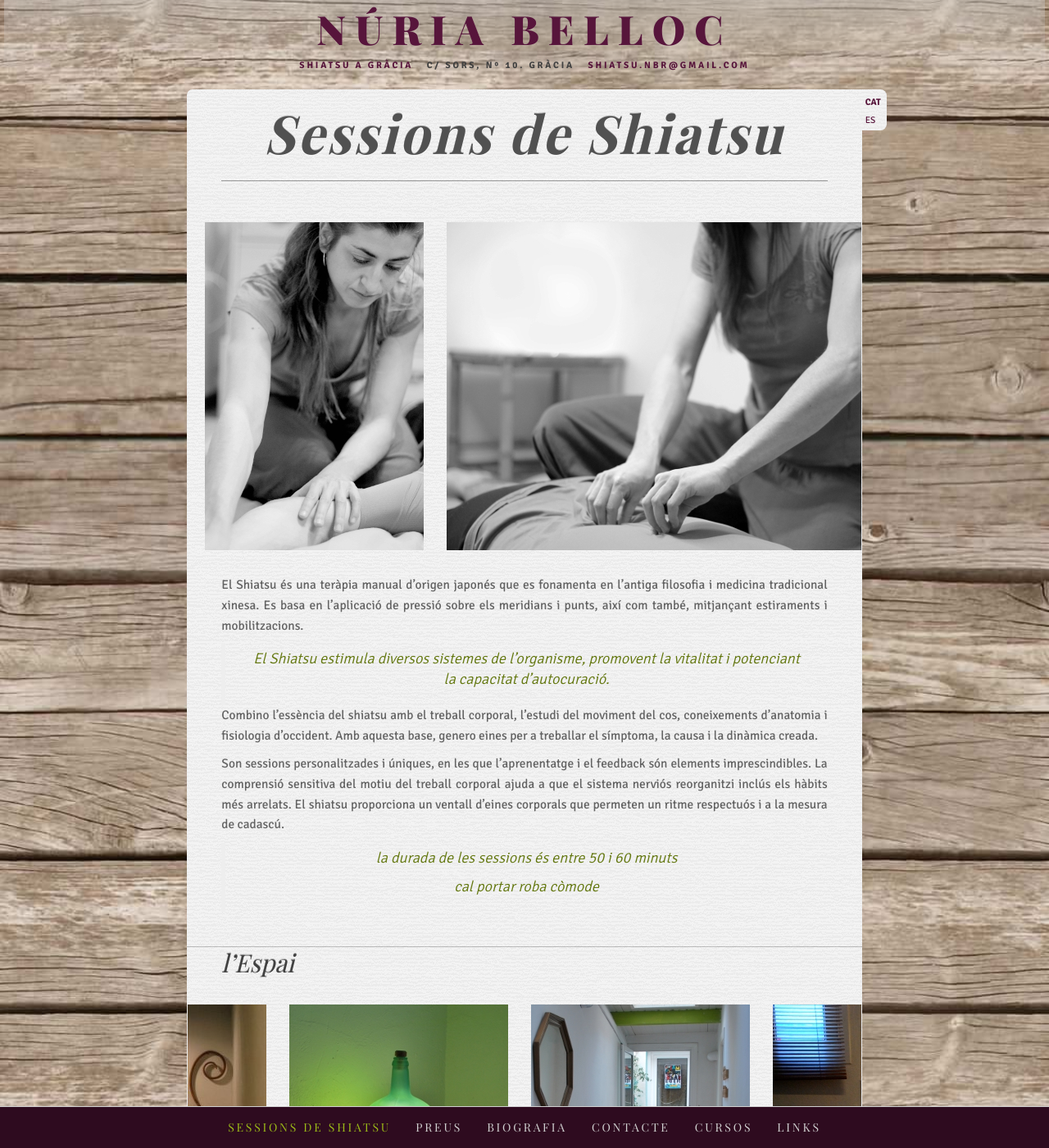
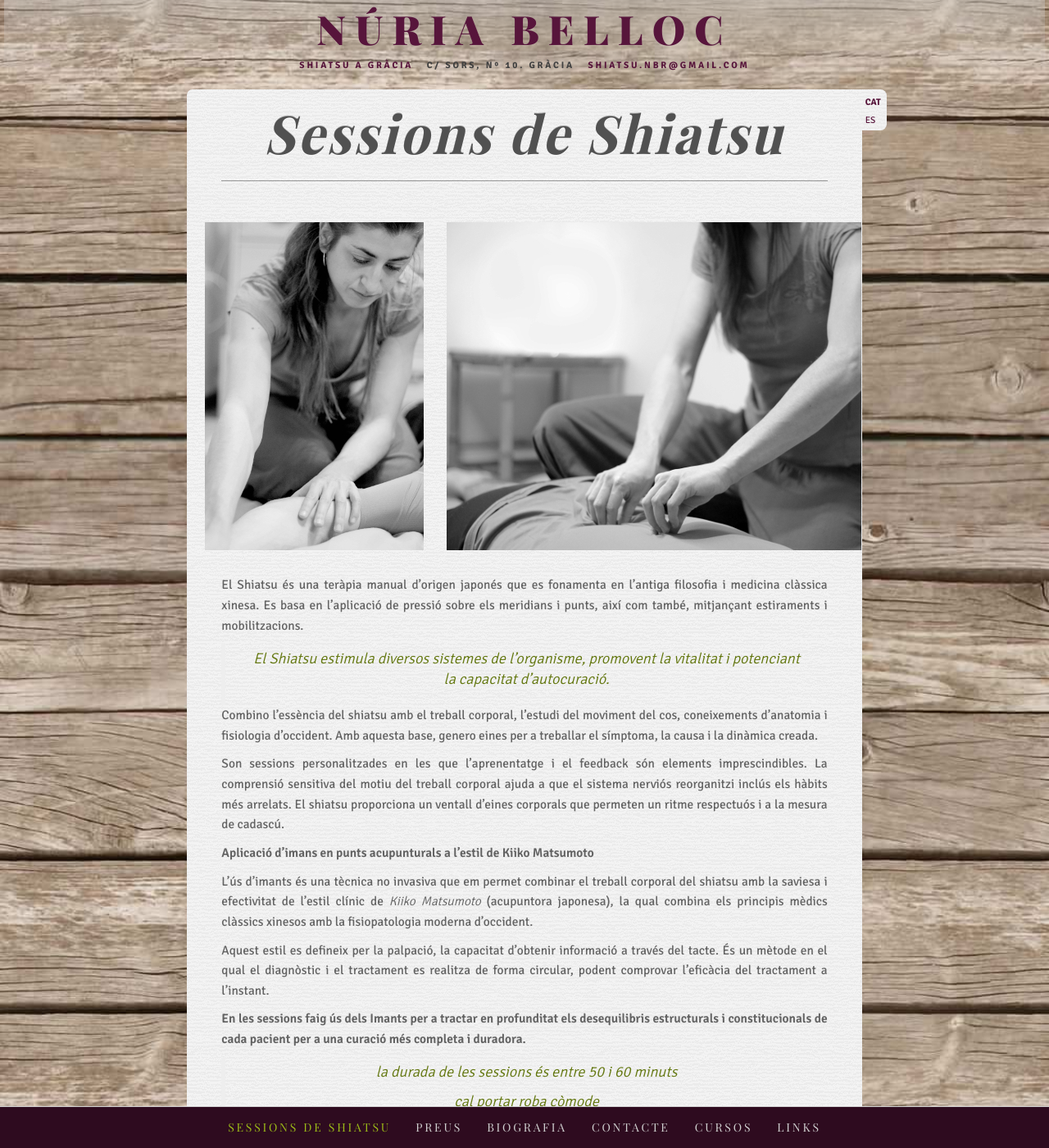
Before and after one commit to agustibr/shiatsu.nuriabelloc.com, a Jekyll site: the page built from cat/1-sessions.md, in a window 1280 px wide and 1400 px high. Shown: the whole window at 82% size. Built offline with Jekyll 4.4.1, drawn with Linux system fonts in a browser that asks for light colours; some web fonts are replaced.

Commit message:
Updated 1-sessions.md

```diff
--- a/cat/1-sessions.md
+++ b/cat/1-sessions.md
@@ -4,22 +4,48 @@ description: "Sessions de Shiatsu a Gràcia, Barcelona."
 menu: true
 permalink: /
 sibling: sessions
-shiatsuCarousel: ['sessio-shiatsu-nuriabelloc-01.jpg','sessio-shiatsu-nuriabelloc-02.jpg','sessio-shiatsu-nuriabelloc-03.jpg','sessio-shiatsu-nuriabelloc-04.jpg','sessio-shiatsu-nuriabelloc-05.jpg','sessio-shiatsu-nuriabelloc-06.jpg','sessio-shiatsu-nuriabelloc-07.jpg','sessio-shiatsu-nuriabelloc-08.jpg','sessio-shiatsu-nuriabelloc-09.jpg','sessio-shiatsu-nuriabelloc-10.jpg']
-espaiCarousel: ['logo-nuriabelloc-shiatsu.jpg','espai-nuriabelloc-01.jpg','espai-nuriabelloc-02.jpg','espai-nuriabelloc-03.jpg','espai-nuriabelloc-04.jpg','espai-nuriabelloc-05.jpg']
+shiatsuCarousel:
+  - "sessio-shiatsu-nuriabelloc-01.jpg"
+  - "sessio-shiatsu-nuriabelloc-02.jpg"
+  - "sessio-shiatsu-nuriabelloc-03.jpg"
+  - "sessio-shiatsu-nuriabelloc-04.jpg"
+  - "sessio-shiatsu-nuriabelloc-05.jpg"
+  - "sessio-shiatsu-nuriabelloc-06.jpg"
+  - "sessio-shiatsu-nuriabelloc-07.jpg"
+  - "sessio-shiatsu-nuriabelloc-08.jpg"
+  - "sessio-shiatsu-nuriabelloc-09.jpg"
+  - "sessio-shiatsu-nuriabelloc-10.jpg"
+espaiCarousel:
+  - "logo-nuriabelloc-shiatsu.jpg"
+  - "espai-nuriabelloc-01.jpg"
+  - "espai-nuriabelloc-02.jpg"
+  - "espai-nuriabelloc-03.jpg"
+  - "espai-nuriabelloc-04.jpg"
+  - "espai-nuriabelloc-05.jpg"
 redirect_from:
   - sessions/
 order: 1
+published: true
 ---
+
 
 {% include carousel.html imgs=page.shiatsuCarousel %}
 
-El Shiatsu és una teràpia manual d’origen japonés que es fonamenta en l'antiga filosofia i medicina tradicional xinesa. Es basa en l'aplicació de pressió sobre els meridians i punts, així com també, mitjançant estiraments i mobilitzacions.
+El Shiatsu és una teràpia manual d’origen japonés que es fonamenta en l'antiga filosofia i medicina clàssica xinesa. Es basa en l'aplicació de pressió sobre els meridians i punts, així com també, mitjançant estiraments i mobilitzacions.
 
 > El Shiatsu estimula diversos sistemes de l'organisme, promovent la vitalitat i potenciant la capacitat d'autocuració.
 
 Combino l'essència del shiatsu amb el treball corporal, l’estudi del moviment del cos, coneixements d’anatomia i fisiologia d’occident. Amb aquesta base, genero eines per a treballar el símptoma, la causa i la dinàmica creada.
 
-Son sessions personalitzades i úniques, en les que l’aprenentatge i el feedback són elements imprescindibles. La comprensió sensitiva del motiu del treball corporal ajuda a que el sistema nerviós reorganitzi inclús els hàbits més arrelats. El shiatsu proporciona un ventall d’eines corporals que permeten un ritme respectuós i a la mesura de cadascú.
+Son sessions personalitzades en les que l’aprenentatge i el feedback són elements imprescindibles. La comprensió sensitiva del motiu del treball corporal ajuda a que el sistema nerviós reorganitzi inclús els hàbits més arrelats. El shiatsu proporciona un ventall d’eines corporals que permeten un ritme respectuós i a la mesura de cadascú.
+
+**Aplicació d'imans en punts acupunturals a l'estil de Kiiko Matsumoto**
+
+L'ús d'imants és una tècnica no invasiva que em permet combinar el treball corporal del shiatsu amb la saviesa i efectivitat de l'estil clínic de _Kiiko Matsumoto_ (acupuntora japonesa), la qual combina els principis mèdics clàssics xinesos amb la fisiopatologia moderna d'occident.
+
+Aquest estil es defineix per la palpació, la capacitat d'obtenir informació a través del tacte. És un mètode en el qual el diagnòstic i el tractament es realitza de forma circular, podent comprovar l'eficàcia del tractament a l'instant.
+
+**En les sessions faig ús dels Imants per a tractar en profunditat els desequilibris estructurals i constitucionals de cada pacient per a una curació més completa i duradora.**
 
 > _la durada de les sessions és entre 50 i 60 minuts_
 
```
